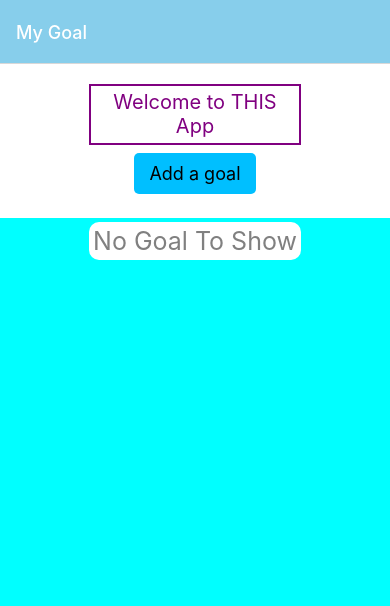
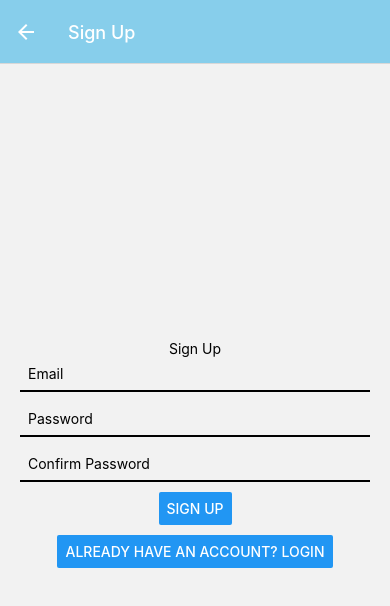
Before and after one commit to Spec-DY/react-native-project, a React Native app: screen /Signup in a window 390 px wide. Shown: the top 606 px of the page. Built offline with nearby package versions, Linux system fonts and the light colour scheme; no server answers; the database is empty.

Commit message:
add signout/up

```diff
--- a/App.js
+++ b/App.js
@@ -1,34 +1,85 @@
-import {View, Text} from "react-native"
+import React, { useState, useEffect } from 'react';
+import { Button, Alert } from 'react-native';
+import { NavigationContainer } from "@react-navigation/native";
+import { createNativeStackNavigator } from '@react-navigation/native-stack';
+import { onAuthStateChanged, signOut } from 'firebase/auth';
+import { auth } from './Firebase/firebaseSetup';
+
+// Import screens
 import Home from "./components/Home";
 import GoalDetails from "./components/GoalDetails";
-import { NavigationContainer } from "@react-navigation/native";
-import { createNativeStackNavigator } from '@react-navigation/native-stack';
-import { Button } from "react-native";
-
+import Login from "./components/Login";
+import Signup from "./components/Signup";
+import Profile from "./components/Profile";
 
 const Stack = createNativeStackNavigator();
 
 export default function App() {
+  const [isAuthenticated, setIsAuthenticated] = useState(false);
+
+  useEffect(() => {
+    const unsubscribe = onAuthStateChanged(auth, (user) => {
+      setIsAuthenticated(!!user);
+    });
+    return ()=>unsubscribe;
+  }, []);
+
+  const handleSignOut = async (navigation) => {
+    try {
+      await signOut(auth);
+      Alert.alert("Success", "You have been signed out.");
+      navigation.replace("Login");
+    } catch (error) {
+      console.error(error);
+      Alert.alert("Error", error.message);
+    }
+  };
 
   const screenStyling = {
-    headerStyle:{backgroundColor:'skyblue'},
-    headerTintColor:'white'
-  }
-
+    headerStyle: { backgroundColor: 'skyblue' },
+    headerTintColor: 'white'
+  };
 
   return (
     <NavigationContainer>
-      <Stack.Navigator
-        screenOptions={screenStyling}>
-          <Stack.Screen
-            name="Home"
-            component={Home}
-            options={{title:"My Goal"}}/>
-          <Stack.Screen
-            name="Details"
-            component={GoalDetails}/>
+      <Stack.Navigator screenOptions={screenStyling}>
+        {isAuthenticated ? (
+          <>
+            <Stack.Screen
+              name="Home"
+              component={Home}
+              options={({ navigation }) => ({
+                title: "My Goal",
+                headerRight: () => (
+                  <Button
+                    title="Profile"
+                    onPress={() => navigation.navigate("Profile")}
+                  />
+                ),
+              })}
+            />
+            <Stack.Screen name="Details" component={GoalDetails} />
+            <Stack.Screen
+              name="Profile"
+              component={Profile}
+              options={({ navigation }) => ({
+                title: "Profile",
+                headerRight: () => (
+                  <Button
+                    title="Sign Out"
+                    onPress={() => handleSignOut(navigation)}
+                  />
+                ),
+              })}
+            />
+          </>
+        ) : (
+          <>
+            <Stack.Screen name="Login" component={Login} options={{ title: "Login" }} />
+            <Stack.Screen name="Signup" component={Signup} options={{ title: "Sign Up" }} />
+          </>
+        )}
       </Stack.Navigator>
     </NavigationContainer>
-
   );
 }
--- a/Firebase/firebaseSetup.js
+++ b/Firebase/firebaseSetup.js
@@ -1,6 +1,8 @@
 // Import the functions you need from the SDKs you need
 import { initializeApp } from "firebase/app";
 import { getFirestore } from 'firebase/firestore';
+import AsyncStorage from '@react-native-async-storage/async-storage';
+import { initializeAuth , getReactNativePersistence} from 'firebase/auth'
 // TODO: Add SDKs for Firebase products that you want to use
 // https://firebase.google.com/docs/web/setup#available-libraries
 
@@ -17,3 +19,6 @@ const firebaseConfig = {
 // Initialize Firebase
 const app = initializeApp(firebaseConfig);
 export const database = getFirestore(app);
+export const auth = initializeAuth(app, {
+  persistence: getReactNativePersistence(AsyncStorage)
+});
--- a/components/Home.js
+++ b/components/Home.js
@@ -14,20 +14,21 @@ export default function Home({navigation}) {
   const [goals, setGoals] = useState([]);
   const [modalVisibility, setModalVisibility] = useState(false);
 
-  useEffect(()=>{
-    onSnapshot(collection(database, 'goals'), (querySnapshot)=>{
-      const updatedGoals=[]
+  useEffect(() => {
+    const unsubscribe = onSnapshot(collection(database, 'goals'), (querySnapshot) => {
+      const updatedGoals = [];
+      querySnapshot.forEach((docSnapshot) => {
+        updatedGoals.push({ id: docSnapshot.id, ...docSnapshot.data() });
+        console.log("updatedGoals: ", updatedGoals);
+        console.log("snapshot.data: ", docSnapshot.data());
+      });
+      setGoals(updatedGoals);
+    });
 
-      querySnapshot.forEach((docSnapshot)=>{
+    // Return unsubscribe function to clean up the listener
+    return unsubscribe;
+  }, []);
 
-        updatedGoals.push({ id: docSnapshot.id, ...docSnapshot.data() });
-        console.log("updatedGoals: ",updatedGoals);
-        console.log("snapshot.data: ", docSnapshot.data())
-      });
-    setGoals(updatedGoals);
-  });
-    return () => unsubscribe();
-  }, []);
 
   async function handleInputData(inputData) {
 
--- /dev/null
+++ b/components/Login.js
@@ -0,0 +1,51 @@
+import React, { useState } from 'react';
+import { View, Text, TextInput, Button } from 'react-native';
+import { StyleSheet } from 'react-native';
+import styles from '../style/styles'
+import { signInWithEmailAndPassword  } from 'firebase/auth';
+import {auth} from "../Firebase/firebaseSetup"
+import { Alert } from 'react-native';
+
+export default function Login({ navigation }) {
+  const [email, setEmail] = useState('');
+  const [password, setPassword] = useState('');
+
+
+  const handleLogin = async () => {
+    try {
+        const userCredential = await signInWithEmailAndPassword(auth, email, password);
+        const user = userCredential.user;
+        Alert.alert("Success", "User registered successfully!");
+        // Navigate to Home or any other screen if needed
+        navigation.replace("Home");
+      } catch (error) {
+        console.error(error);
+        Alert.alert("Error", error.message);
+      }
+  };
+
+  return (
+    <View style={styles.sign}>
+      <Text>Login</Text>
+      <TextInput
+        placeholder="Email"
+        value={email}
+        onChangeText={setEmail}
+        style={styles.input}
+      />
+      <TextInput
+        placeholder="Password"
+        value={password}
+        onChangeText={setPassword}
+        secureTextEntry
+        style={styles.input}
+      />
+      <Button title="Login" onPress={handleLogin} />
+      <View style={{margin:5}}></View>
+      <Button
+        title="Don't have an account? Sign Up"
+        onPress={() => navigation.replace("Signup")}
+      />
+    </View>
+  );
+}
--- /dev/null
+++ b/components/Profile.js
@@ -0,0 +1,23 @@
+
+import React from 'react';
+import { View, Text, Alert } from 'react-native';
+import { auth } from "../Firebase/firebaseSetup";
+import styles from '../style/styles';
+
+export default function Profile() {
+  const user = auth.currentUser;
+
+  return (
+    <View style={styles.sign}>
+      <Text>Profile</Text>
+      {user ? (
+        <>
+          <Text>Email: {user.email}</Text>
+          <Text>User ID: {user.uid}</Text>
+        </>
+      ) : (
+        <Text>No user is signed in.</Text>
+      )}
+    </View>
+  );
+}
--- /dev/null
+++ b/components/Signup.js
@@ -0,0 +1,61 @@
+import React, { useState } from 'react';
+import { View, Text, TextInput, Button, Alert } from 'react-native';
+import { createUserWithEmailAndPassword } from 'firebase/auth';
+import { auth } from "../Firebase/firebaseSetup";
+import styles from '../style/styles';
+
+export default function Signup({ navigation }) {
+  const [email, setEmail] = useState('');
+  const [password, setPassword] = useState('');
+  const [confirmPassword, setConfirmPassword] = useState('');
+
+  const handleSignup = async () => {
+    if (password !== confirmPassword) {
+      Alert.alert("Error", "Passwords do not match!");
+      return;
+    }
+
+    try {
+      const userCredential = await createUserWithEmailAndPassword(auth, email, password);
+      const user = userCredential.user;
+      Alert.alert("Success", "User registered successfully!");
+      // Navigate to Home or any other screen if needed
+      navigation.replace("Home");
+    } catch (error) {
+      console.error(error);
+      Alert.alert("Error", error.message);
+    }
+  };
+
+  return (
+    <View style={styles.sign}>
+      <Text>Sign Up</Text>
+      <TextInput
+        placeholder="Email"
+        value={email}
+        onChangeText={setEmail}
+        style={styles.input}
+      />
+      <TextInput
+        placeholder="Password"
+        value={password}
+        onChangeText={setPassword}
+        secureTextEntry
+        style={styles.input}
+      />
+      <TextInput
+        placeholder="Confirm Password"
+        value={confirmPassword}
+        onChangeText={setConfirmPassword}
+        secureTextEntry
+        style={styles.input}
+      />
+      <Button title="Sign Up" onPress={handleSignup} />
+      <View style={{ margin: 5 }}></View>
+      <Button
+        title="Already have an account? Login"
+        onPress={() => navigation.replace("Login")}
+      />
+    </View>
+  );
+}
--- a/package.json
+++ b/package.json
@@ -20,7 +20,8 @@
     "react-native": "0.74.5",
     "react-native-safe-area-context": "4.10.5",
     "react-native-screens": "3.31.1",
-    "react-native-web": "~0.19.10"
+    "react-native-web": "~0.19.10",
+    "@react-native-async-storage/async-storage": "1.23.1"
   },
   "devDependencies": {
     "@babel/core": "^7.20.0"
--- /dev/null
+++ b/style/styles.js
@@ -0,0 +1,18 @@
+import { StyleSheet } from 'react-native';
+
+const styles = StyleSheet.create({
+  sign: {
+    flex: 1,
+    justifyContent: 'center',
+    alignItems: 'center',
+    padding: 20,
+  },
+  input: {
+    borderBottomWidth: 2,
+    marginBottom: 10,
+    width: '100%',
+    padding: 8,
+  }
+});
+
+export default styles;
```
Also changed, not shown: 1 other file (tests, documents, lock files or other folders).
